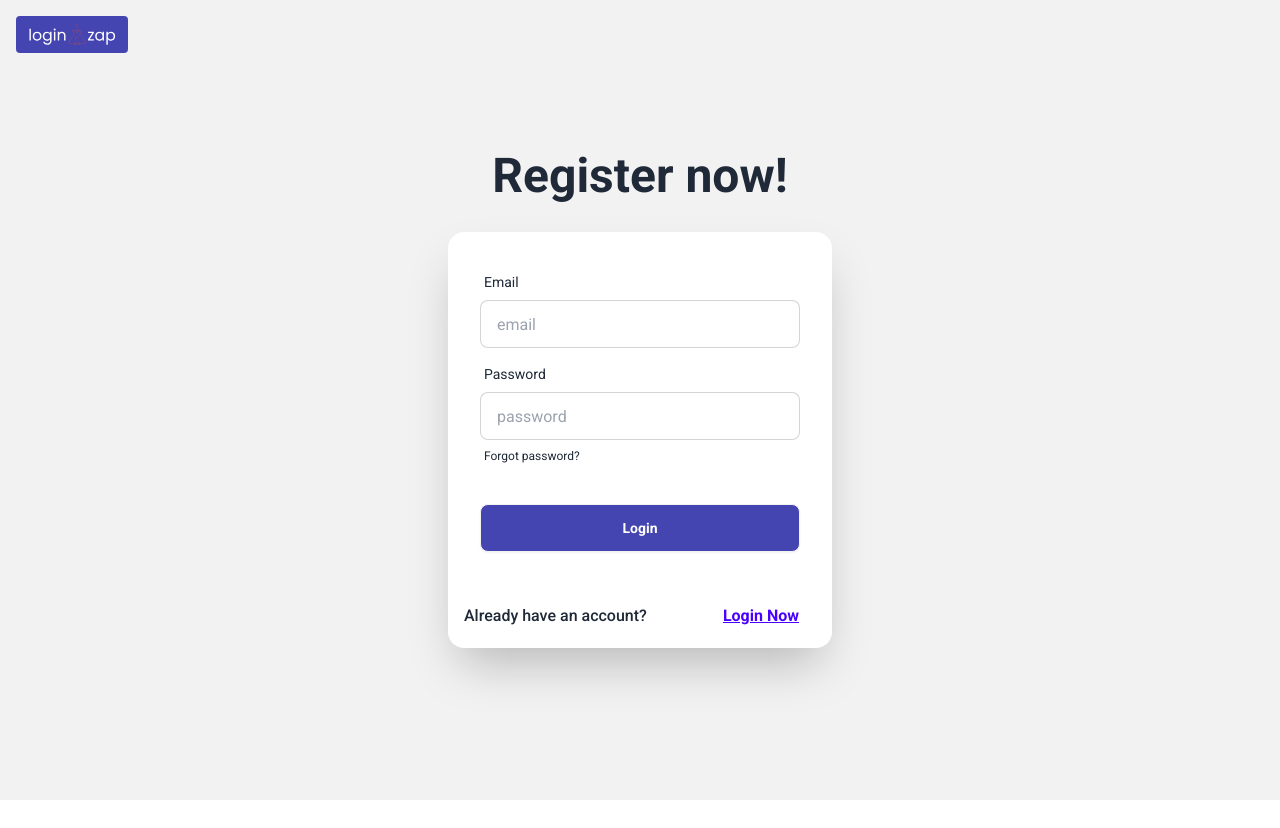
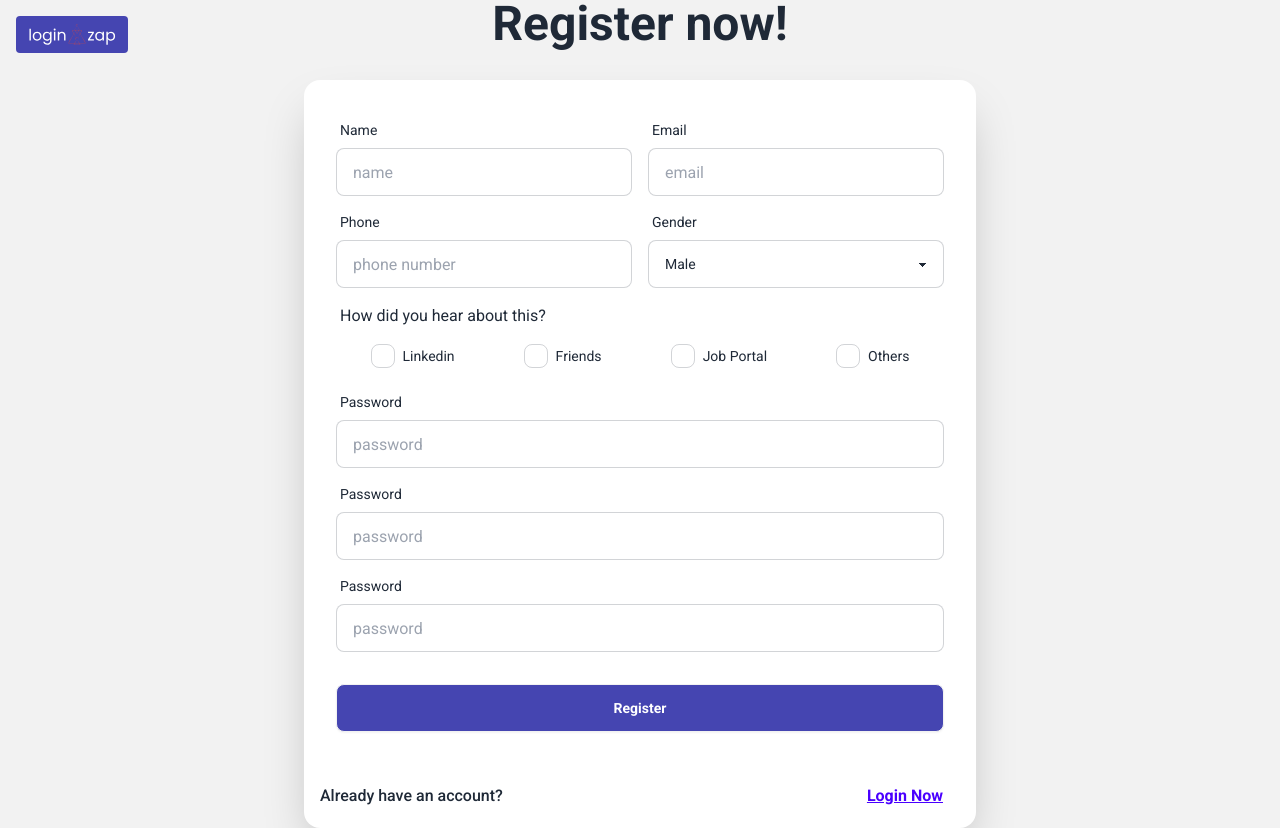
Before and after one commit to justJubair/login-zap-client, a React (Vite) app: page /register in a window 1280 px wide. Before the commit the page ends 800 px from the top, so only its background shows below. Built offline with nearby package versions, Linux system fonts and the light colour scheme.

Commit message:
Add: checkbox added in register page

```diff
--- a/src/pages/Register/Register.jsx
+++ b/src/pages/Register/Register.jsx
@@ -1,23 +1,128 @@
 import { Link } from "react-router-dom";
-import logo from "../../assets/images/logo-transparent.svg"
+import logo from "../../assets/images/logo-transparent.svg";
 const Register = () => {
   return (
     <div>
-       <Link to="/"> <img className="absolute w-28 bg-[#4545b1] top-4 left-4 rounded px-2 py-1" src={logo} alt="logo" /></Link>
+      <Link to="/">
+        {" "}
+        <img
+          className="absolute w-28 bg-[#4545b1] top-4 left-4 rounded px-2 py-1"
+          src={logo}
+          alt="logo"
+        />
+      </Link>
       <div className="hero min-h-screen bg-base-200">
         <div className="w-full flex flex-col items-center space-y-8">
           <div className="text-center lg:text-left">
             <h1 className="text-5xl font-bold">Register now!</h1>
           </div>
-          <div className="card shrink-0 w-full max-w-sm shadow-2xl bg-base-100">
+          <div className="card shrink-0 w-full max-w-2xl shadow-2xl bg-base-100">
             <form className="card-body">
-              <div className="form-control">
+                {/* name and email */}
+              <div className="flex items-center justify-between gap-4">
+              <div className="form-control w-full">
+                <label className="label">
+                  <span className="label-text">Name</span>
+                </label>
+                <input
+                  type="text"
+                  name="name"
+                  placeholder="name"
+                  className="input input-bordered"
+                  required
+                />
+              </div>
+              <div className="form-control w-full">
                 <label className="label">
                   <span className="label-text">Email</span>
                 </label>
                 <input
                   type="email"
                   placeholder="email"
+                  name="email"
+                  className="input input-bordered"
+                  required
+                />
+              </div>
+              </div>
+
+              {/* phone and gender */}
+              <div className="flex items-center justify-between gap-4">
+              <div className="form-control w-full">
+                <label className="label">
+                  <span className="label-text">Phone</span>
+                </label>
+                <input
+                  type="number"
+                  name="phone"
+                  placeholder="phone number"
+                  className="input input-bordered [appearance:textfield] [&::-webkit-outer-spin-button]:appearance-none [&::-webkit-inner-spin-button]:appearance-none"
+                  required
+                />
+              </div>
+              <div className="form-control w-full">
+                <label className="label">
+                  <span className="label-text">Gender</span>
+                </label>
+                <select defaultValue="male" name="gender" className="select select-bordered w-full">
+
+                  <option value="male">Male</option>
+                  <option value="female">Female</option>
+                  <option value="others">Others</option>
+                </select>
+              </div>
+              </div>
+
+             {/* checkbox */}
+              <div className="form-control">
+                <label className="label">
+                  <span>How did you hear about this?</span>
+                </label>
+
+              <div className="flex justify-around items-center my-2">
+              <div className="flex items-center gap-2">
+
+              <input
+                type="checkbox"
+                className="checkbox"
+                required
+              />
+               <span className="label-text">Linkedin</span>
+             </div>
+             <div className="flex items-center gap-2">
+              <input
+                type="checkbox"
+                className="checkbox"
+                required
+              />
+               <span className="label-text">Friends</span>
+             </div>
+             <div className="flex items-center gap-2">
+              <input
+                type="checkbox"
+                className="checkbox"
+                required
+              />
+               <span className="label-text">Job Portal</span>
+             </div>
+             <div className="flex items-center gap-2">
+              <input
+                type="checkbox"
+                className="checkbox"
+                required
+              />
+               <span className="label-text">Others</span>
+             </div>
+              </div>
+
+              </div>
+              <div className="form-control">
+                <label className="label">
+                  <span className="label-text">Password</span>
+                </label>
+                <input
+                  type="password"
+                  placeholder="password"
                   className="input input-bordered"
                   required
                 />
@@ -32,19 +137,29 @@ const Register = () => {
                   className="input input-bordered"
                   required
                 />
+              </div>
+              <div className="form-control">
                 <label className="label">
-                  <a href="#" className="label-text-alt link link-hover">
-                    Forgot password?
-                  </a>
+                  <span className="label-text">Password</span>
                 </label>
+                <input
+                  type="password"
+                  placeholder="password"
+                  className="input input-bordered"
+                  required
+                />
               </div>
               <div className="form-control mt-6">
-                <button className="btn bg-[#4545b1] text-white">Login</button>
+                <button className="btn bg-[#4545b1] text-white">
+                  Register
+                </button>
               </div>
             </form>
             <div className="flex items-center justify-between px-4 py-2">
-                <p className="text-base font-medium">Already have an account?</p>
-                <Link to="/login" className="btn btn-link text-base">Login Now</Link>
+              <p className="text-base font-medium">Already have an account?</p>
+              <Link to="/login" className="btn btn-link text-base">
+                Login Now
+              </Link>
             </div>
           </div>
         </div>
```
